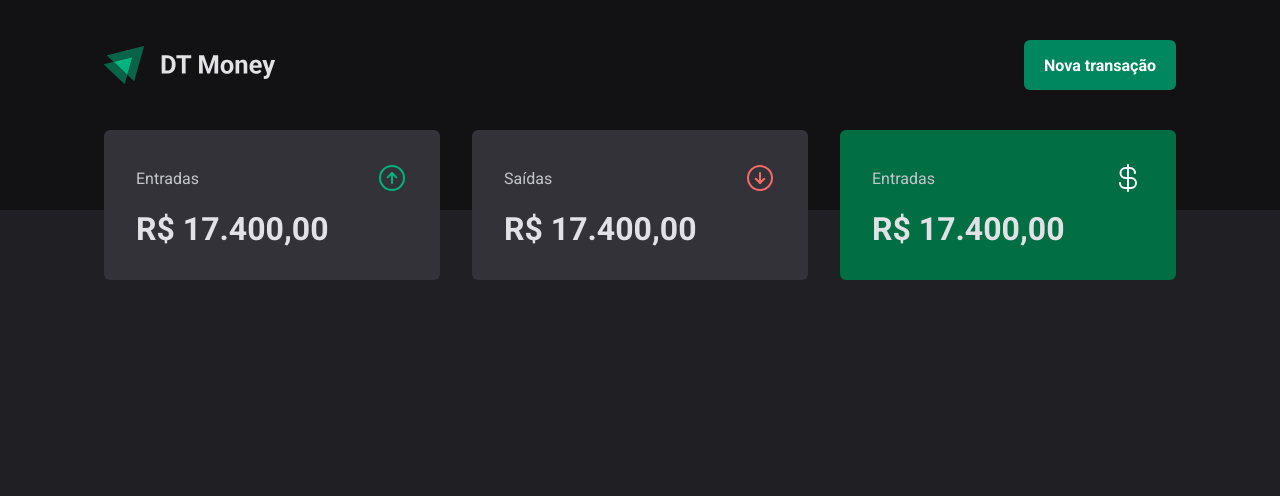
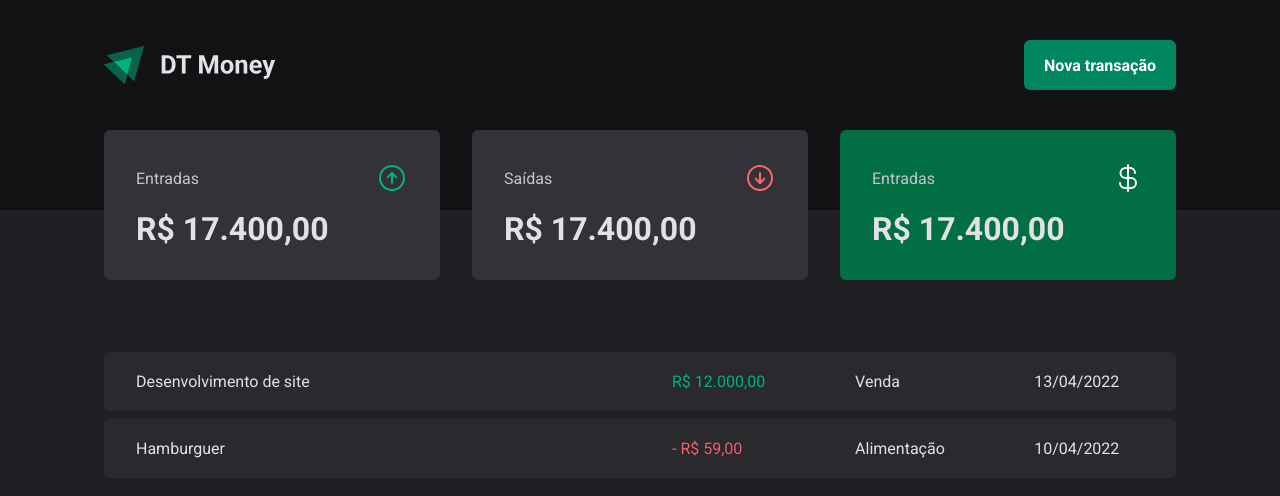
Before and after one commit to Luancss/Dtmoney-02, a React (Create React App) app: page / in a window 1280 px wide. Shown: the top 496 px of the page. Built offline with nearby package versions, Linux system fonts and the light colour scheme.

Commit message:
Transactions table

```diff
--- a/src/components/Header/styles.ts
+++ b/src/components/Header/styles.ts
@@ -1,6 +1,6 @@
 import { styled } from "styled-components";
 
-export const HeaderContainer = styled.header `
+export const HeaderContainer = styled.header`
   background: ${props => props.theme['gray-900']};
   padding: 2.5rem 0 7.5rem;
 `
--- a/src/pages/Transactions/index.tsx
+++ b/src/pages/Transactions/index.tsx
@@ -1,11 +1,39 @@
 import { Header } from "../../components/Header";
 import { Summary } from "../../components/Summary";
+import { PriceHighlight, TransactionTable, TransactionsContainer } from "./styles";
 
 export function Transactions() {
   return (
     <div>
-      <Header/>
-      <Summary/>
+      <Header />
+      <Summary />
+
+      <TransactionsContainer>
+        <TransactionTable>
+          <tbody>
+            <tr>
+              <td width="50%">Desenvolvimento de site</td>
+              <td>
+                <PriceHighlight variant="income">
+                R$ 12.000,00
+                </PriceHighlight>
+                </td>
+              <td>Venda</td>
+              <td>13/04/2022</td>
+            </tr>
+            <tr>
+              <td width="50%">Hamburguer</td>
+              <td>
+              <PriceHighlight variant="outcome">
+                - R$ 59,00
+                </PriceHighlight>
+                </td>
+              <td>Alimentação</td>
+              <td>10/04/2022</td>
+            </tr>
+          </tbody>
+        </TransactionTable>
+      </TransactionsContainer>
     </div>
-  )
+  );
 }
--- a/src/pages/Transactions/styles.ts
+++ b/src/pages/Transactions/styles.ts
@@ -1,3 +1,38 @@
-export const Transactions = {
+import styled from 'styled-components'
 
-} as const
+export const TransactionsContainer = styled.main`
+  width: 100%;
+  max-width: 1120px;
+  margin: 4rem auto 0;
+  padding: 0 1.5rem;
+`
+
+export const TransactionTable = styled.table`
+  width: 100%;
+  border-collapse: separate;
+  border-spacing: 0 0.5rem;
+  margin-top: 1.5rem;
+
+  td {
+    padding: 1.25rem 2rem;
+    background: ${props => props.theme['gray-700']};
+
+    &:first-child {
+      border-top-left-radius: 6px;
+      border-bottom-left-radius: 6px;
+    }
+
+    &:last-child {
+      border-top-right-radius: 6px;
+      border-bottom-right-radius: 6px;
+    }
+  }
+`
+
+interface PriceHighlightProps {
+  variant?: 'income' | 'outcome';
+}
+
+export const PriceHighlight = styled.span<PriceHighlightProps>`
+  color: ${props => props.variant === 'income' ? props.theme['green-300'] : props.theme['red-300']};
+`
```
